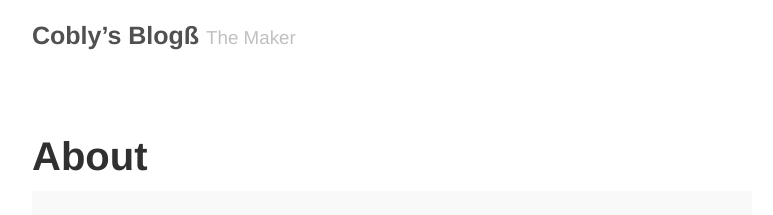
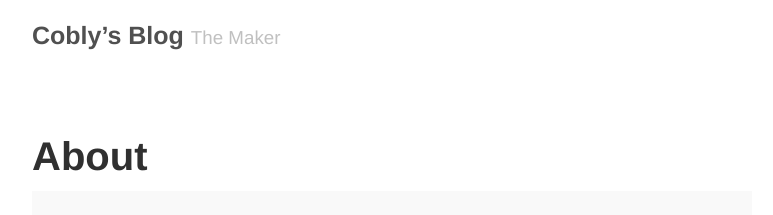
Before and after one commit to ctrefethen/ctrefethen.github.io, a Jekyll site: the page built from about.md, in a window 1280 px wide. Shown: the top 215 px of the page, without its empty margins (248-1021 px from the left). Built offline with Jekyll 4.4.1, drawn with Linux system fonts in a browser that asks for light colours.

Commit message:
Fix typo

```diff
--- a/_config.yml
+++ b/_config.yml
@@ -3,7 +3,7 @@ permalink:        pretty
 relative_permalinks: true
 
 # Setup
-title:            Cobly’s Blogß
+title:            Cobly’s Blog
 tagline:          The Maker
 url:              http://ctrefethen.github.io
 paginate:         1
```
